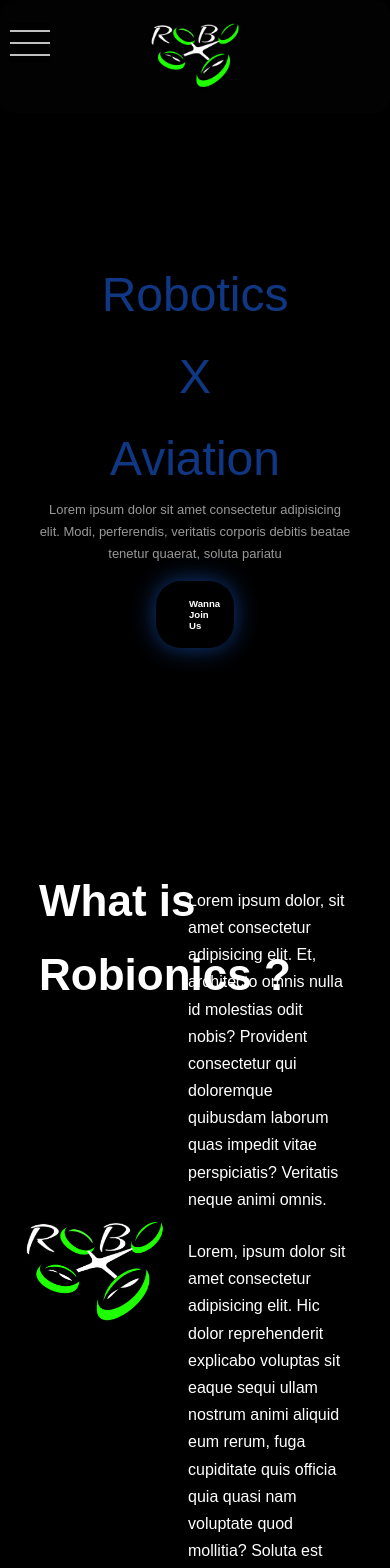
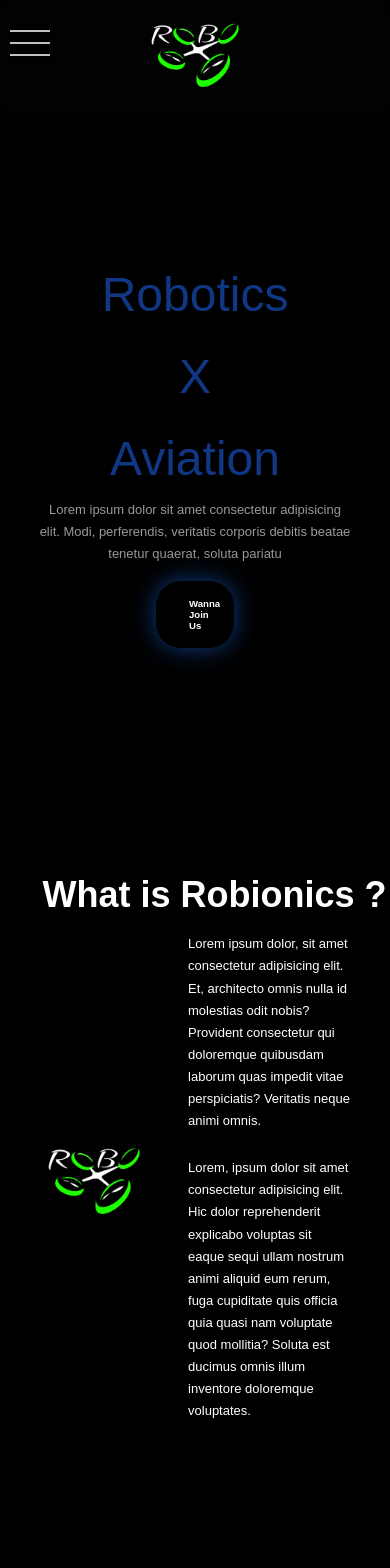
Before and after one commit to RndmCodeGuy20/Official_Website, a React (Vite) app: page / in a window 390 px wide. Shown: the top 1568 px of the page. Built offline with nearby package versions, Linux system fonts and the light colour scheme.

Commit message:
made the main section responsive

```diff
--- a/package.json
+++ b/package.json
@@ -4,7 +4,7 @@
   "version": "0.0.0",
   "type": "module",
   "scripts": {
-    "dev": "vite",
+    "dev": "vite --host",
     "build": "tsc && vite build",
     "lint": "eslint src --ext ts,tsx --report-unused-disable-directives --max-warnings 0",
     "preview": "vite preview"
@@ -13,7 +13,7 @@
     "react": "^18.2.0",
     "react-dom": "^18.2.0",
     "react-router-dom": "^6.14.1",
-    "swiper": "^9.4.1"
+    "swiper": "^10.0.4"
   },
   "devDependencies": {
     "@types/react": "^18.0.37",
--- a/src/components/About/About.module.css
+++ b/src/components/About/About.module.css
@@ -18,3 +18,22 @@
     width: 75%;
     padding: 0 10% 0 0;
 }
+
+@media screen and (max-width: 768px) {
+    .newsection header h2{
+        width: 100%;
+        font-size: 2.25rem;
+        text-align: center;
+        margin: 0;
+    }
+    .aboutMain div img{
+        width: 50%;
+    }
+
+    .aboutDescription{
+        width: 75%;
+        font-size: small;
+    }
+    .aboutMain{
+    }
+}
--- a/src/index.css
+++ b/src/index.css
@@ -155,3 +155,9 @@ section {
 .newsection {
     margin-top : 5%;
 }
+
+@media screen and (max-width: 768px){
+    .newsection {
+        margin-top : 0;
+    }
+}
```
Also changed, not shown: 2 other files (tests, documents, lock files or other folders).
